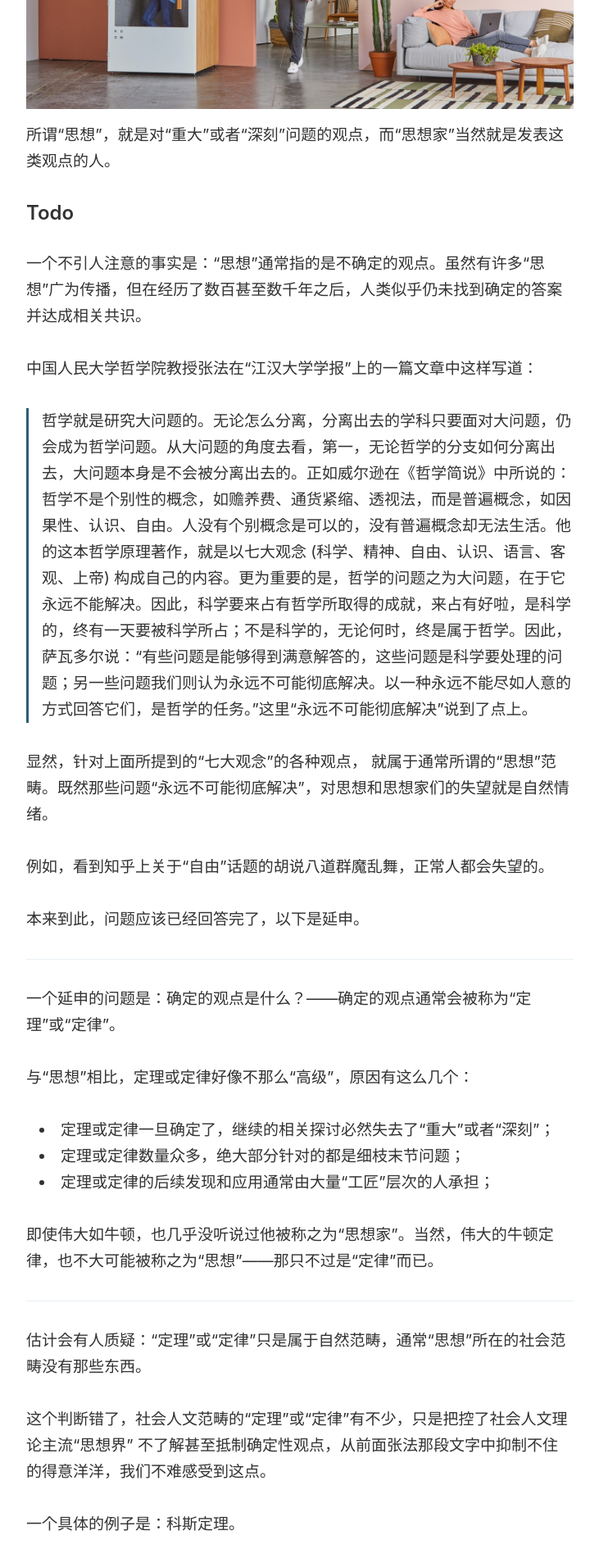
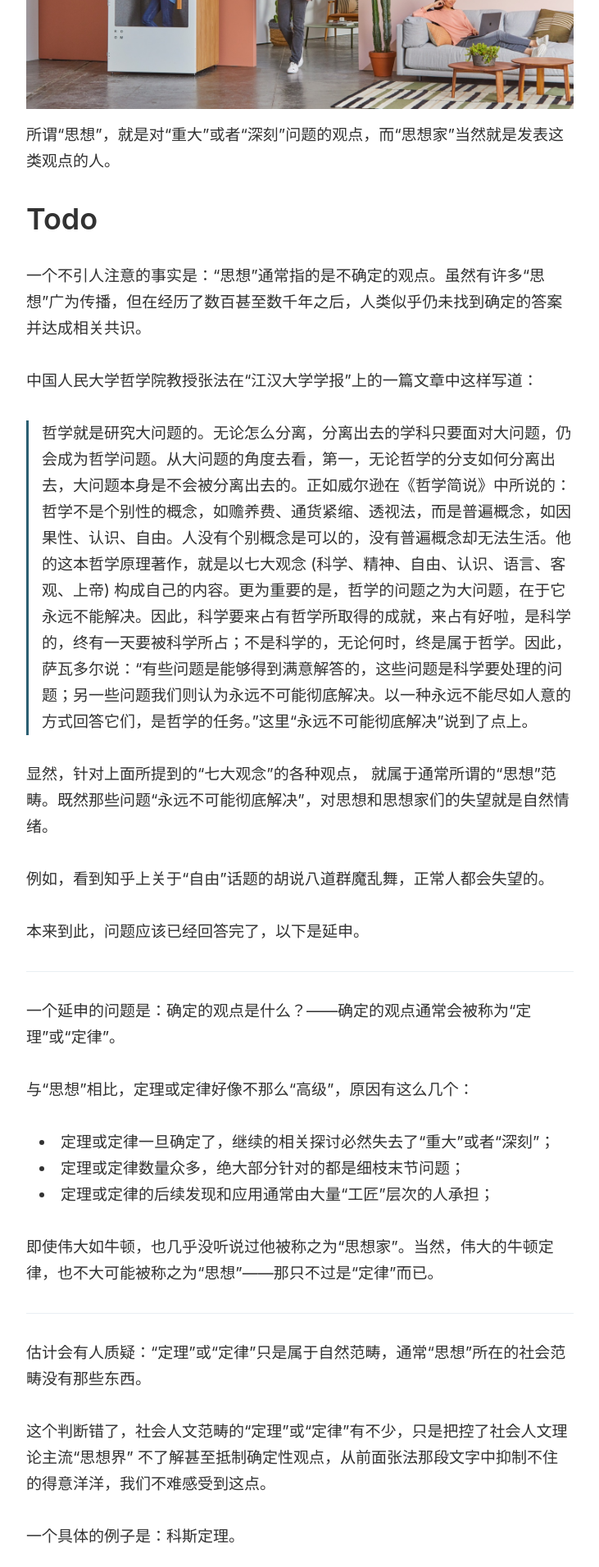
Before and after one commit to sologram/solo-gram.github.io, a Jekyll site: the page built from _posts/2020-04-25-disappointed.md, in a window 1280 px wide. Shown: the part 519-2431 px from the top of the page at 82% size, without its empty margins (274-1005 px from the left). Built offline with Jekyll 4.4.1, drawn with Linux system fonts in a browser that asks for light colours; comment, search, counter and statistics services are not loaded.

Commit message:
2020-04-25

```diff
--- a/_posts/2020-04-25-disappointed.md
+++ b/_posts/2020-04-25-disappointed.md
@@ -7,7 +7,7 @@ image: '/images/posts/8.jpg'
 
 所谓“思想”，就是对“重大”或者“深刻”问题的观点，而“思想家”当然就是发表这类观点的人。
 
-### Todo
+# Todo
 
 
 一个不引人注意的事实是：“思想”通常指的是不确定的观点。虽然有许多“思想”广为传播，但在经历了数百甚至数千年之后，人类似乎仍未找到确定的答案并达成相关共识。
```
